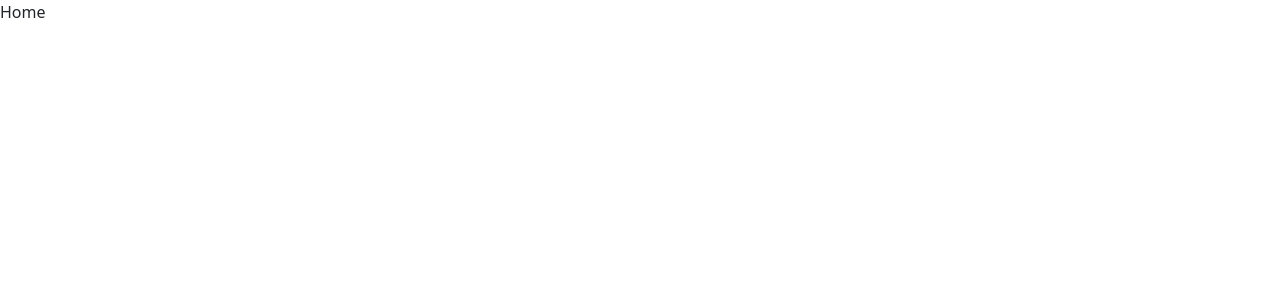
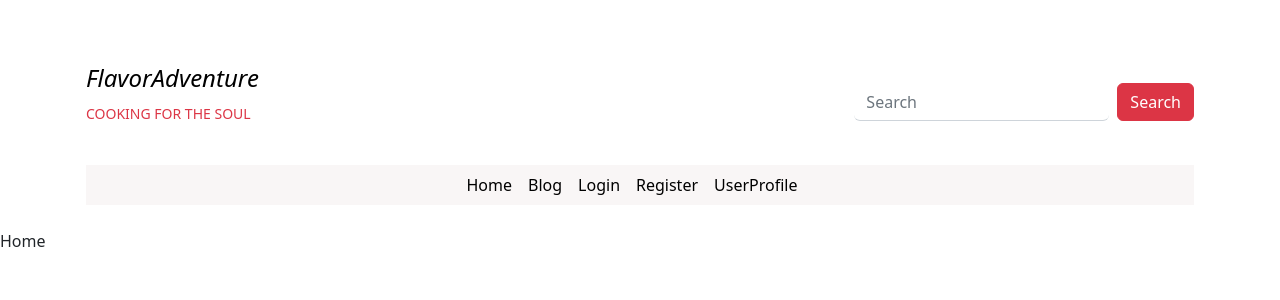
Before and after one commit to zahara-Rahmanchy/Flavor-Adventure-client-, a React (Vite) app: page / in a window 1280 px wide. Shown: the top 300 px of the page. Built offline with nearby package versions, Linux system fonts and the light colour scheme.

Commit message:
header added

```diff
--- /dev/null
+++ b/src/Components/Blog.jsx
@@ -0,0 +1,7 @@
+import React from "react";
+
+const Blog = () => {
+  return <div>Blog</div>;
+};
+
+export default Blog;
--- /dev/null
+++ b/src/Components/Shared/Header/Header.jsx
@@ -0,0 +1,72 @@
+import React from "react";
+import {Container, Button, Navbar, Nav, Form} from "react-bootstrap";
+import {Link} from "react-router-dom";
+const Header = () => {
+  return (
+    <>
+      <Container className="mt-5 p-3">
+        <div className="d-flex mb-3 align-items-center flex-md-row flex-column">
+          {/* <img src={logo} alt="logo" /> */}
+
+          <div className="flex-md-grow-1 mb-0">
+            <h4 className="text-black  fst-italic">FlavorAdventure</h4>
+            <p className="text-danger">
+              <small>COOKING FOR THE SOUL</small>
+            </p>
+          </div>
+
+          <Form className="d-flex">
+            <Form.Control
+              type="search"
+              placeholder="Search"
+              className="me-2 border-top-0 border-end-0  border-start-0 "
+              aria-label="Search"
+            />
+            <Button variant="danger">Search</Button>
+          </Form>
+        </div>
+
+        <Navbar bg="bg-light" color="white" expand="lg">
+          <Container fluid style={{backgroundColor: "#f9f6f6"}} className="p-2">
+            <Navbar.Toggle aria-controls="navbarScroll" />
+
+            <Navbar.Collapse id="navbarScroll">
+              <Nav
+                className="mx-auto my-2 my-lg-0 text-decoration-none px-3"
+                style={{maxHeight: "100px"}}
+                navbarScroll
+              >
+                <Link to="/" className="text-decoration-none me-3 text-black">
+                  Home
+                </Link>
+                <Link
+                  to="/blog"
+                  className="text-decoration-none me-3 text-black"
+                >
+                  Blog
+                </Link>
+                <Link
+                  to="/login"
+                  className="text-decoration-none me-3 text-black"
+                >
+                  Login
+                </Link>
+                <Link
+                  to="/register"
+                  className="text-decoration-none me-3 text-black"
+                >
+                  Register
+                </Link>
+                <Link className="text-decoration-none me-3 text-black">
+                  UserProfile
+                </Link>
+              </Nav>
+            </Navbar.Collapse>
+          </Container>
+        </Navbar>
+      </Container>
+    </>
+  );
+};
+
+export default Header;
--- a/src/Root/Root.jsx
+++ b/src/Root/Root.jsx
@@ -1,8 +1,10 @@
 import React from "react";
 import {Outlet} from "react-router-dom";
+import Header from "../Components/Shared/Header/Header";
 const Root = () => {
   return (
     <div>
+      <Header></Header>
       <Outlet></Outlet>
     </div>
   );
--- a/src/index.css
+++ b/src/index.css
@@ -0,0 +1,3 @@
+* {
+  background-color: #f9f6f6;
+}
```
Also changed, not shown: src/main.jsx (+7 -1 lines), src/Components/Shared/Footer/Footer.jsx (added).
